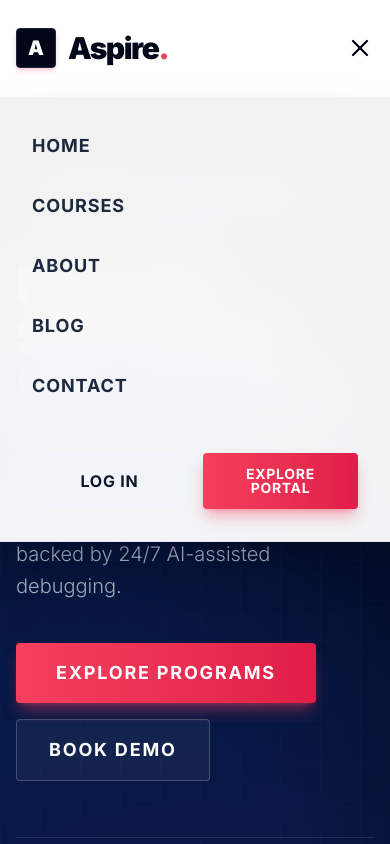
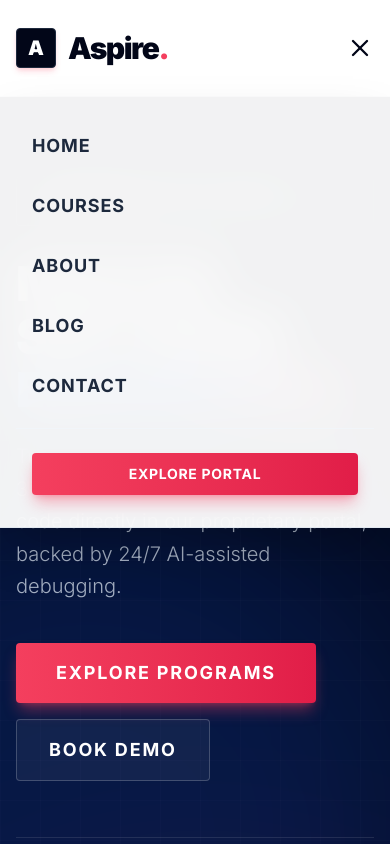
Before and after one commit to Surya4040/aspire-trainer, a Next.js app: page / in a window 390 px wide. Both pictures are taken after a click on the button 360 px from the left and 48 px from the top of the page. Shown: the top 844 px of the page. Built offline with nearby package versions, Linux system fonts and the light colour scheme.

Commit message:
after modify mobile view

```diff
--- a/src/components/layout/Navbar.tsx
+++ b/src/components/layout/Navbar.tsx
@@ -76,9 +76,9 @@ export function Navbar() {
                                 {link.name}
                             </Link>
                         ))}
-                        <div className="px-4 pt-6 pb-2 grid grid-cols-2 gap-4 border-t border-slate-100 mt-4">
-                            <Link href="/contact" className="flex items-center justify-center font-bold text-slate-900 bg-slate-100 rounded-xl py-3 uppercase tracking-wider" onClick={() => setMobileMenuOpen(false)}>Log In</Link>
-                            <Link href="/contact" onClick={() => setMobileMenuOpen(false)}>
+                        <div className="px-4 pt-6 pb-2 grid grid-cols-1 gap-4 border-t border-slate-100 mt-4">
+                            {/* <Link href="/contact" className="flex items-center justify-center font-bold text-slate-900 bg-slate-100 rounded-xl py-3 uppercase tracking-wider" onClick={() => setMobileMenuOpen(false)}>Log In</Link> */}
+                            <Link href="/portal" onClick={() => setMobileMenuOpen(false)}>
                                 <Button variant="secondary" className="w-full py-3 h-auto leading-none text-sm uppercase tracking-wider">Explore Portal</Button>
                             </Link>
                         </div>
```
